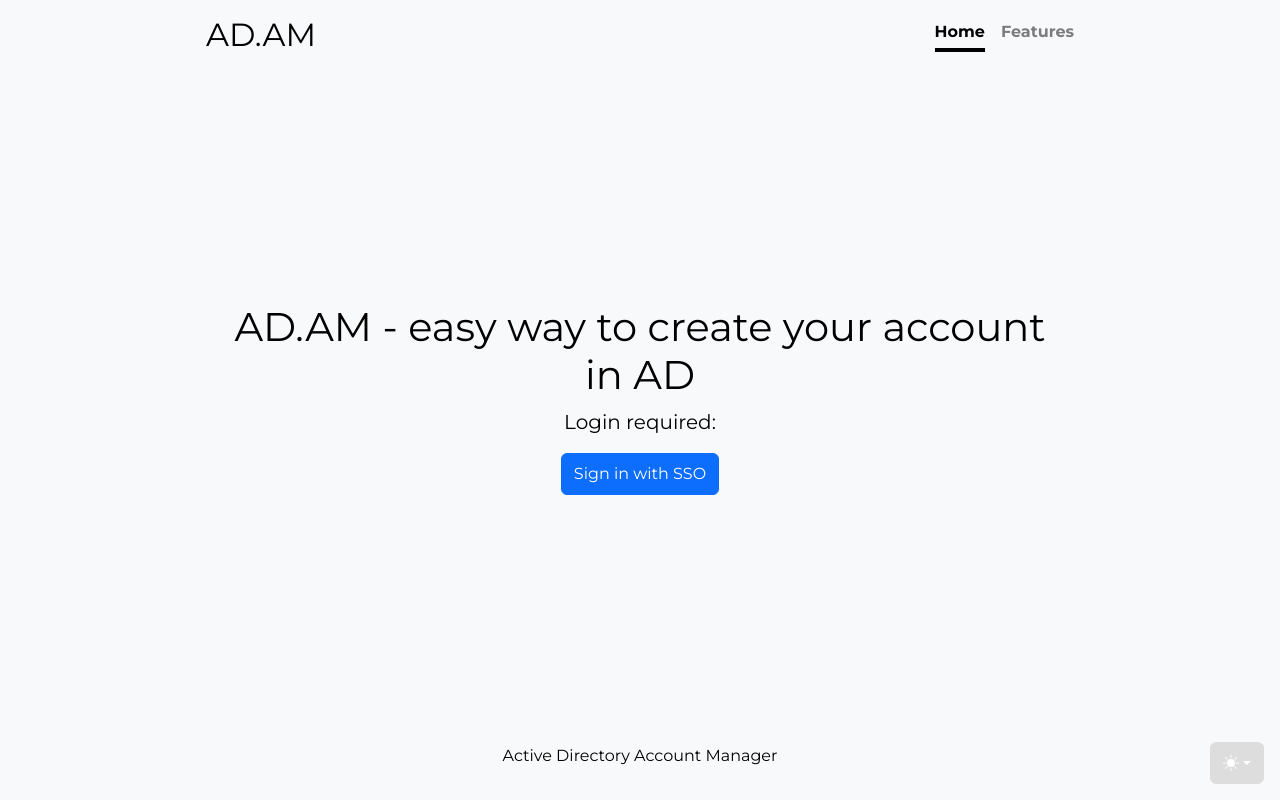
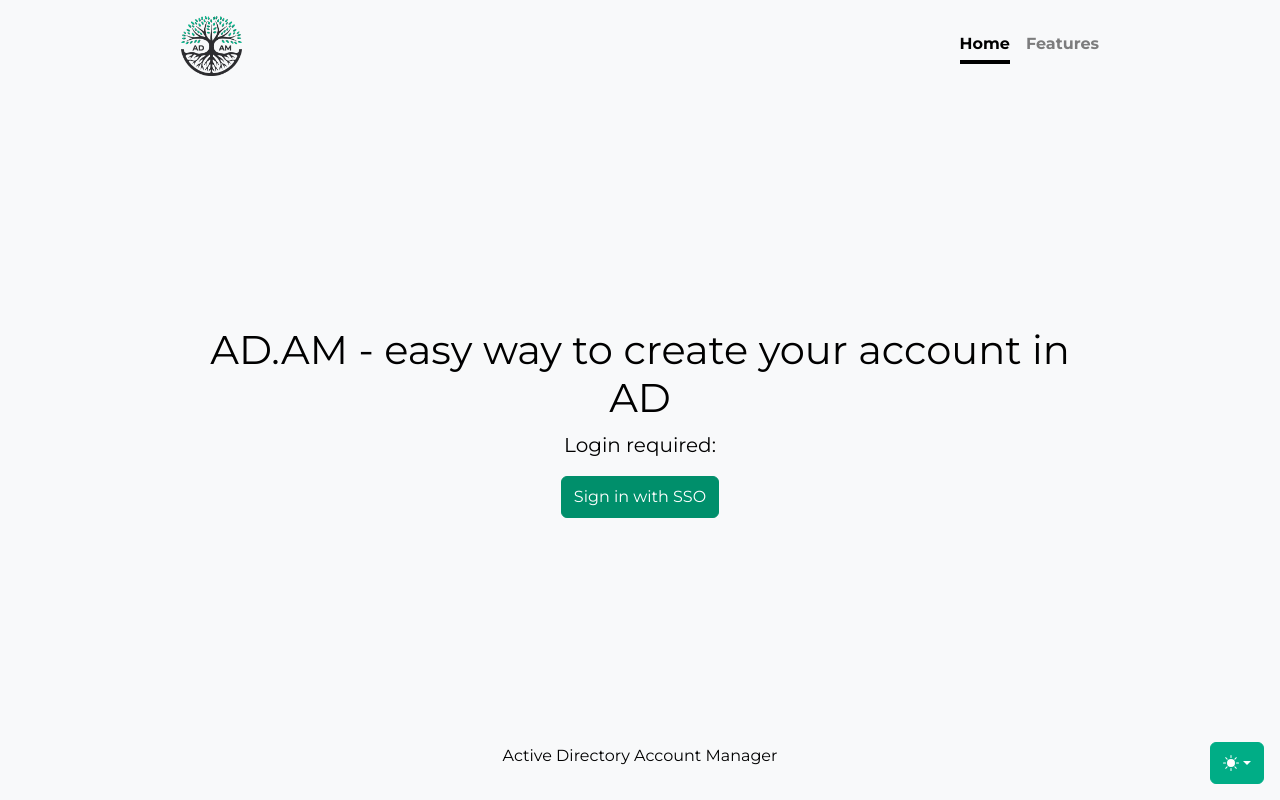
Before and after one commit to maxmureev/adam, a FastAPI app: page / in a window 1280 px wide. Run offline with FastAPI, Linux system fonts and the light colour scheme; parts of the project's set-up code (start-up, migrations or seed data) failed here and were passed over; some libraries are stand-ins or nearby versions.

Commit message:
Made it beautifully

```diff
--- a/adam/main.py
+++ b/adam/main.py
@@ -14,7 +14,6 @@ app.include_router(api.api_router)
 app.include_router(web.home_router)
 
 app.mount("/static", StaticFiles(directory="static"), name="static")
-app.mount("/assets", StaticFiles(directory="assets"), name="assets")
 
 
 # Инициализирует базу при старте
--- a/adam/static/css/cover.css
+++ b/adam/static/css/cover.css
@@ -2,15 +2,26 @@
  * Base structure
  */
 
-body, html {
+ body,
+ html {
   font-family: 'Montserrat', sans-serif;
   overflow-x: hidden;
 }
 
+.cover-container {
+  max-width: 950px;
+  margin: 0 auto;
+  padding: 0 20px;
+  box-sizing: border-box;
+  overflow: visible;
+}
 /*
  * Header
  */
 
+header {
+  margin-bottom: 2rem;
+}
 .nav-masthead .nav-link {
   color: rgba(255, 255, 255, .5);
   border-bottom: .25rem solid transparent;
@@ -58,13 +70,53 @@ body, html {
 
 [data-bs-theme="dark"] .btn-light {
   background-color: #ffffff;
-  color: #121212;
-}
+  color: #0d0e0f;
+  }
 
+    [data-bs-theme="dark"] .btn-bd-primary,
+    [data-bs-theme="dark"] #bd-theme {
+      background-color: #254a41 !important;
+      border-color: #254a41 !important;
+    }
+
+    [data-bs-theme="dark"] .btn-bd-primary:hover,
+    [data-bs-theme="dark"] #bd-theme:hover {
+      background-color: #1e3a33 !important;
+      border-color: #1e3a33 !important;
+    }
+
+    [data-bs-theme="dark"] .btn-bd-primary:active,
+    [data-bs-theme="dark"] #bd-theme:active {
+      background-color: #1e3a33 !important;
+      border-color: #1e3a33 !important;
+    }
+
+    [data-bs-theme="dark"] .dropdown-item:hover,
+    [data-bs-theme="dark"] .dropdown-item.active,
+    [data-bs-theme="dark"] .dropdown-item:active {
+      background-color: #1e3a33 !important;
+      color: #ffffff !important;
+    }
+
+    [data-bs-theme="dark"] .btn.btn-primary {
+      background-color: #254a41 !important;
+      border-color: #254a41 !important;
+    }
+
+    [data-bs-theme="dark"] .btn.btn-primary:hover {
+      background-color: #1e3a33 !important;
+      border-color: #1e3a33 !important;
+    }
+
+    [data-bs-theme="dark"] .btn.btn-primary:active {
+      background-color: #1e3a33 !important;
+      border-color: #1e3a33 !important;
+    }
 /*
  * Light theme
  */
-[data-bs-theme="light"] body {
+[data-bs-theme="light"] body,
+[data-bs-theme="light"] .bg-body-tertiary {
   background-color: #ffffff;
   color: #000000;
 }
@@ -92,11 +144,65 @@ body, html {
   color: #000000;
 }
 
+[data-bs-theme="light"] .btn-bd-primary,
+[data-bs-theme="light"] #bd-theme {
+  background-color: #00AD86 !important;
+  border-color: #00AD86 !important;
+}
+
+[data-bs-theme="light"] .btn-bd-primary:hover,
+[data-bs-theme="light"] #bd-theme:hover {
+  background-color: #008f6b !important;
+  border-color: #008f6b !important;
+}
+
+[data-bs-theme="light"] .btn-bd-primary:active,
+[data-bs-theme="light"] #bd-theme:active {
+  background-color: #008f6b !important;
+  border-color: #008f6b !important;
+}
+
+[data-bs-theme="light"] .dropdown-item:hover,
+[data-bs-theme="light"] .dropdown-item.active,
+[data-bs-theme="light"] .dropdown-item:active {
+  background-color: #008f6b !important;
+  color: #ffffff !important;
+}
+
+[data-bs-theme="light"] .btn.btn-primary {
+  background-color: #008f6b !important;
+  border-color: #008f6b !important;
+}
+
+[data-bs-theme="light"] .btn.btn-primary:hover {
+  background-color: #006d53 !important;
+  border-color: #006d53 !important;
+}
+
+[data-bs-theme="light"] .btn.btn-primary:active {
+  background-color: #006d53 !important;
+  border-color: #006d53 !important;
+}
+/*
+ * Logo
+ */
+.logo-light,
+.logo-dark {
+  display: none;
+  height: 60px;
+}
+
+[data-bs-theme="light"] .logo-dark {
+  display: block;
+}
+
+[data-bs-theme="dark"] .logo-light {
+  display: block;
+}
 
 /*
  * theme icon
  */
-
 .bd-placeholder-img {
   font-size: 1.125rem;
   text-anchor: middle;
@@ -150,43 +241,26 @@ body, html {
 }
 
 .btn-bd-primary {
-  --bd-violet-bg: #ddd;
-  --bd-violet-rgb: 112.520718, 44.062154, 249.437846;
-
   --bs-btn-font-weight: 600;
   --bs-btn-color: var(--bs-white);
-  --bs-btn-bg: var(--bd-violet-bg);
-  --bs-btn-border-color: var(--bd-violet-bg);
-  --bs-btn-hover-color: var(--bs-white);
-  --bs-btn-hover-bg: #00AD86;
-  --bs-btn-hover-border-color: #ddd;
-  --bs-btn-focus-shadow-rgb: var(--bd-violet-rgb);
-  --bs-btn-active-color: var(--bs-btn-hover-color);
-  --bs-btn-active-bg: #ddd;
   --bs-btn-active-border-color: #ddd;
 }
 
-.bd-mode-toggle {
-  z-index: 1500;
-}
-
-.bd-mode-toggle .dropdown-menu .active .bi {
-  display: block !important;
-}
-
-
-/* table */
-.cover-container {
-  max-width: 900px;
+/*
+ * table
+ */
+.table-container {
+  max-width: 950px !important;
   margin: 0 auto;
   padding: 0 20px;
   box-sizing: border-box;
-  overflow: visible;
+  overflow-x: auto;
 }
 
 table {
-  width: auto;
-  border-collapse: collapse;
+  width: auto !important;
+    max-width: 100%;
+    border-collapse: collapse;
   table-layout: auto;
 }
 
--- a/adam/templates/base.html
+++ b/adam/templates/base.html
@@ -3,13 +3,12 @@
 
 <head>
     <title>{{ title }}</title>
-    <script src="../assets/js/color-modes.js"></script>
-
     <meta charset="utf-8">
-    <link href="../assets/dist/css/bootstrap.min.css" rel="stylesheet">
-
+    <script src="../static/js/color-modes.js"></script>
+    <link href="https://cdn.jsdelivr.net/npm/bootstrap@5.3.5/dist/css/bootstrap.min.css" rel="stylesheet">
+    <link href="../static/css/cover.css" rel="stylesheet">
     <link href="https://fonts.googleapis.com/css2?family=Montserrat:wght@400;700&display=swap" rel="stylesheet">
-    <link href="../static/css/cover.css" rel="stylesheet">
+    <link rel="icon" type="image/png" href="/static/favicon.png">
 </head>
 
 <body class="d-flex h-100 text-center bg-body-tertiary">
@@ -26,8 +25,7 @@
 
     {% include 'theme.html' %}
 
-    <script src="../assets/dist/js/bootstrap.bundle.min.js"></script>
+    <script src="https://cdn.jsdelivr.net/npm/bootstrap@5.3.5/dist/js/bootstrap.bundle.min.js"></script>
 
 </body>
-
 </html>
--- a/adam/templates/header.html
+++ b/adam/templates/header.html
@@ -1,19 +1,23 @@
 <header class="mb-auto">
-            <div>
-                <h2 class="float-md-start mb-0">AD.AM</h2>
+    <div class="d-flex justify-content-between align-items-center">
+        <div class="d-flex align-items-center">
+            <img src="/static/logo-light.png" alt="AD.AM Logo" class="logo-light me-2">
+            <img src="/static/logo-dark.png" alt="AD.AM Logo" class="logo-dark me-2">
+        </div>
 
-                {% if user is defined and user.picture %}
-                <div class="float-md-end ms-3">
-                    <img src="{{ user.picture }}" alt="User Icon" class="rounded-circle" width="40" height="40">
-                </div>
-                {% endif %}
-
-                <nav class="nav nav-masthead justify-content-center float-md-end">
+        <div class="d-flex align-items-center">
+            <nav class="nav nav-masthead ms-3">
                 <a class="nav-link fw-bold py-1 px-0 active" aria-current="page" href="/">Home</a>
                 <a class="nav-link fw-bold py-1 px-0" href="#">Features</a>
                 {% if user is defined %}
                 <a class="nav-link fw-bold py-1 px-0" href="/logout">Logout</a>
                 {% endif %}
+                {% if user is defined and user.picture %}
+                <div class="ms-3">
+                    <img src="{{ user.picture }}" alt="User icon" class="rounded-circle" width="40" height="40">
+                </div>
+                {% endif %}
             </nav>
         </div>
+    </div>
 </header>
--- a/adam/templates/login.html
+++ b/adam/templates/login.html
@@ -2,7 +2,7 @@
 
 {% block content %}
 
-<main class="px-3">
+<main class="mt-4">
 
     <h1>AD.AM - easy way to create your account in AD</h1>
     <p class="lead">Login required:</p>
```
Also changed, not shown: other parts of adam/static/css/cover.css (+3 -31 lines), adam/static/favicon.png (added), adam/static/js/color-modes.js (renamed from adam/assets/js/color-modes.js), adam/static/logo-dark.png (added), adam/static/logo-light.png (added). Lines whose indentation alone changed are shown as unchanged.
